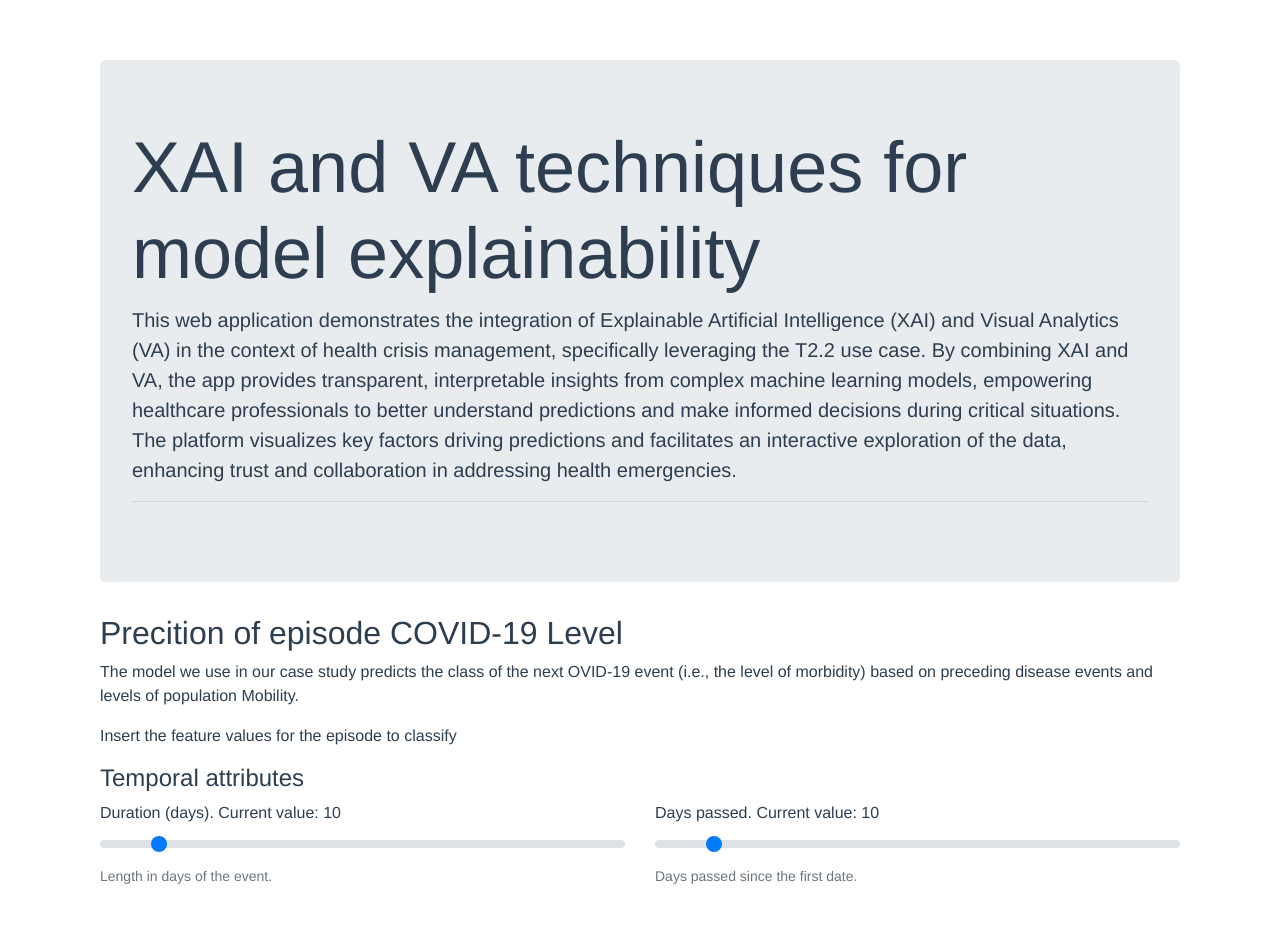
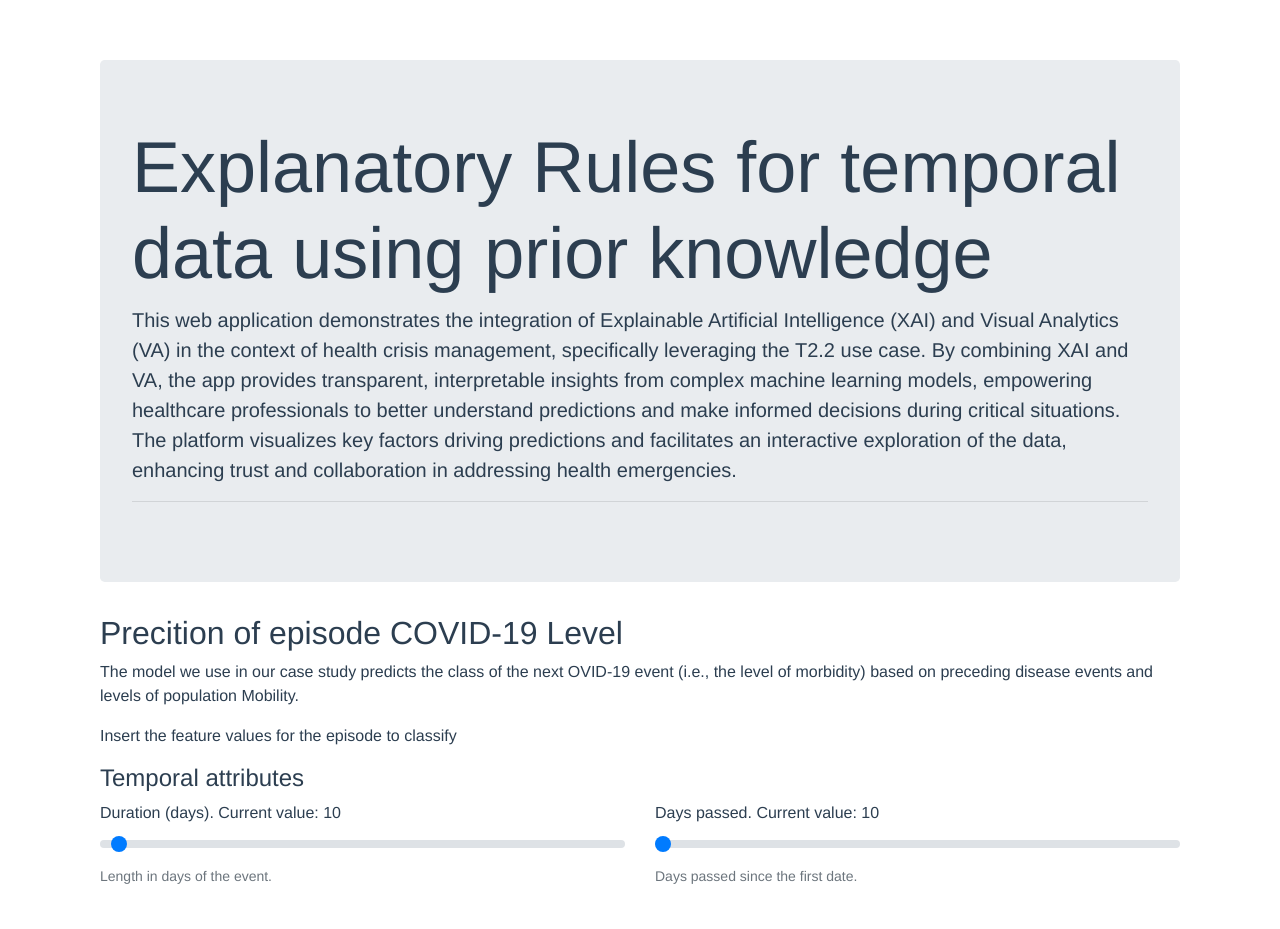
Before and after one commit to Elecapp/Rules_personal_generator, a Vue app in the folder cvd_vue/: page / in a window 1280 px wide. Shown: the top 929 px of the page. Built offline with nearby package versions, Linux system fonts and the light colour scheme.

Commit message:
making the wepapp integrated within the FAstAPI route

```diff
--- a/cvd_vue/src/axiosInstance.js
+++ b/cvd_vue/src/axiosInstance.js
@@ -9,7 +9,7 @@ import axios from 'axios';
 //   return params;
 // }
 
-const baseURL = 'http://localhost:8000/api';
+const baseURL = '/api';
 // baseURL = 'http://localhost:9992';
 const instance = axios.create({
   baseURL,
--- a/cvd_vue/src/components/PatientClassifier.vue
+++ b/cvd_vue/src/components/PatientClassifier.vue
@@ -3,7 +3,7 @@
       <b-row>
         <b-col>
           <b-jumbotron>
-            <template #header>XAI and VA techniques for model explainability</template>
+            <template #header>Explanatory Rules for temporal data using prior knowledge</template>
 
             <template #lead>
               This web application demonstrates the integration of Explainable Artificial
@@ -41,7 +41,7 @@
             <b-form-group id="ig-duration"
                           :label="`Duration (days). Current value: ${form.duration}`"
             label-for="i-duration" :description="`Length in days of the event.`">
-              <b-form-input id="i-duration" v-model="form.duration"
+              <b-form-input id="i-duration" v-model="form.duration" :min="7" :max="147"
               type="range" required></b-form-input>
             </b-form-group>
           </b-col>
@@ -49,7 +49,7 @@
             <b-form-group id="ig-day_passed"
                           :label="`Days passed. Current value: ${form.day_passed}`"
             label-for="i-day_passed" :description="`Days passed since the first date.`">
-              <b-form-input id="i-day_passed" v-model="form.day_passed"
+              <b-form-input id="i-day_passed" v-model="form.day_passed" :min="42" :max="441"
               type="range" required></b-form-input>
             </b-form-group>
           </b-col>
```
Also changed, not shown: 2 other files (tests, documents, lock files or other folders).
